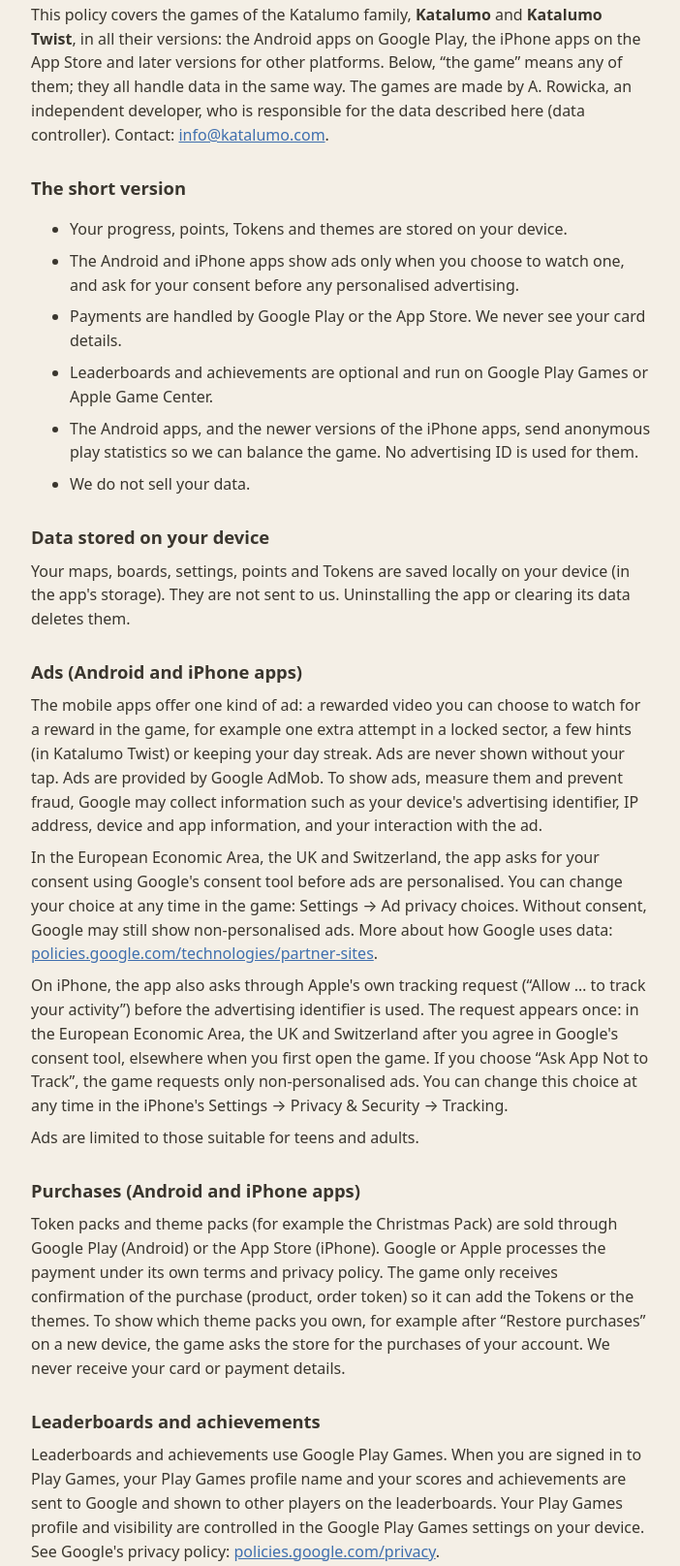
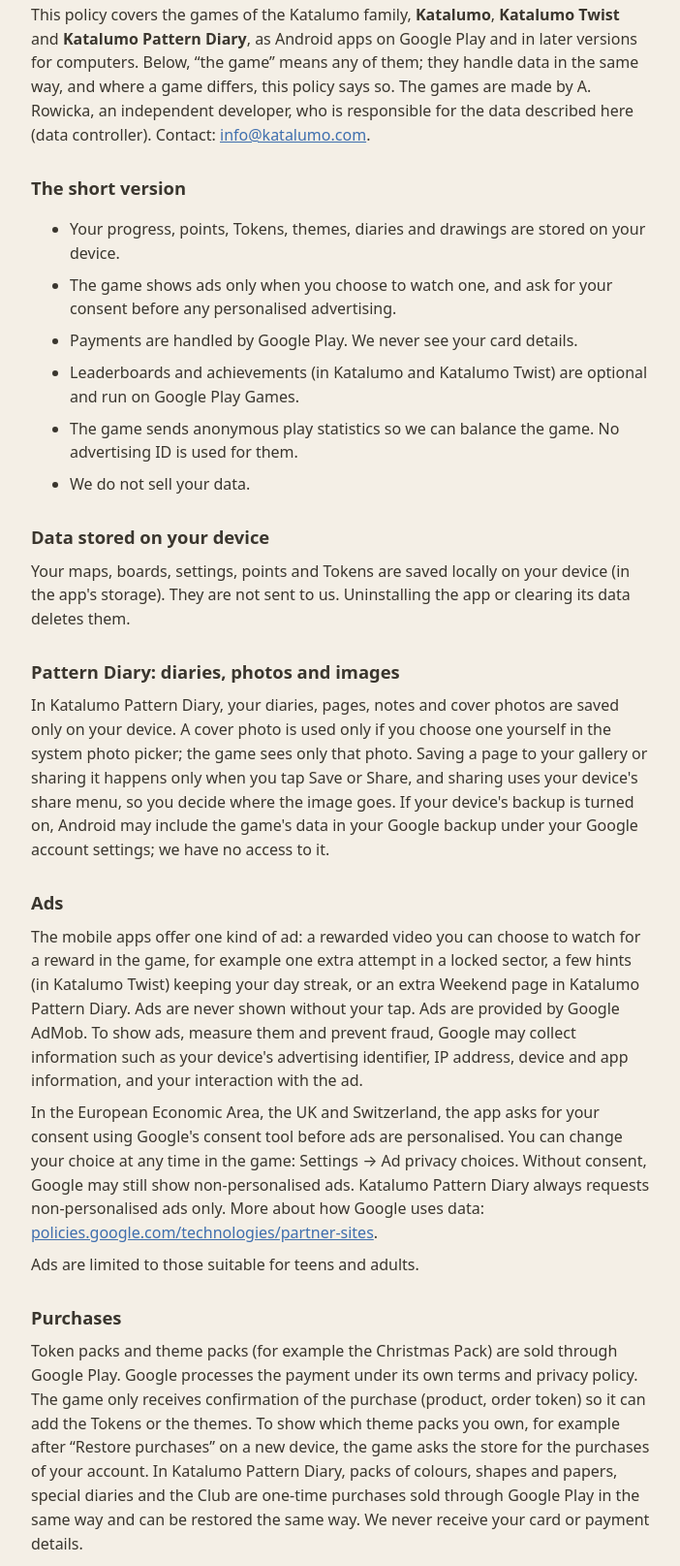
Before and after one commit to Akapitly/katalumo, a plain HTML site: page privacy.html in a window 1280 px wide. Shown: the part 148-1763 px from the top of the page at 97% size, without its empty margins (288-990 px from the left). Drawn offline with Linux system fonts and the light colour scheme.

Commit message:
Add files via upload

```diff
--- a/privacy.html
+++ b/privacy.html
@@ -19,48 +19,48 @@ hr{border:0;border-top:1px solid #cbc2ae;margin:36px 0}
 <p><a href="./">← Katalumo</a></p>
 <h1>Privacy policy</h1>
 <p>Last updated: 18 November 2026</p>
-<p>This policy covers the games of the Katalumo family, <b>Katalumo</b> and <b>Katalumo Twist</b>, in all their versions: the Android apps on Google Play, the iPhone apps on the App Store and later versions for other platforms. Below, “the game” means any of them; they all handle data in the same way. The games are made by A. Rowicka, an independent developer, who is responsible for the data described here (data controller). Contact: <a href="mailto:info@katalumo.com">info@katalumo.com</a>.</p>
+<p>This policy covers the games of the Katalumo family, <b>Katalumo</b>, <b>Katalumo Twist</b> and <b>Katalumo Pattern Diary</b>, as Android apps on Google Play and in later versions for computers. Below, “the game” means any of them; they handle data in the same way, and where a game differs, this policy says so. The games are made by A. Rowicka, an independent developer, who is responsible for the data described here (data controller). Contact: <a href="mailto:info@katalumo.com">info@katalumo.com</a>.</p>
 
 <h2>The short version</h2>
 <ul>
-<li>Your progress, points, Tokens and themes are stored on your device.</li>
-<li>The Android and iPhone apps show ads only when you choose to watch one, and ask for your consent before any personalised advertising.</li>
-<li>Payments are handled by Google Play or the App Store. We never see your card details.</li>
-<li>Leaderboards and achievements are optional and run on Google Play Games or Apple Game Center.</li>
-<li>The Android apps, and the newer versions of the iPhone apps, send anonymous play statistics so we can balance the game. No advertising ID is used for them.</li>
+<li>Your progress, points, Tokens, themes, diaries and drawings are stored on your device.</li>
+<li>The game shows ads only when you choose to watch one, and ask for your consent before any personalised advertising.</li>
+<li>Payments are handled by Google Play. We never see your card details.</li>
+<li>Leaderboards and achievements (in Katalumo and Katalumo Twist) are optional and run on Google Play Games.</li>
+<li>The game sends anonymous play statistics so we can balance the game. No advertising ID is used for them.</li>
 <li>We do not sell your data.</li>
 </ul>
 
 <h2>Data stored on your device</h2>
 <p>Your maps, boards, settings, points and Tokens are saved locally on your device (in the app's storage). They are not sent to us. Uninstalling the app or clearing its data deletes them.</p>
 
-<h2>Ads (Android and iPhone apps)</h2>
-<p>The mobile apps offer one kind of ad: a rewarded video you can choose to watch for a reward in the game, for example one extra attempt in a locked sector, a few hints (in Katalumo Twist) or keeping your day streak. Ads are never shown without your tap. Ads are provided by Google AdMob. To show ads, measure them and prevent fraud, Google may collect information such as your device's advertising identifier, IP address, device and app information, and your interaction with the ad.</p>
-<p>In the European Economic Area, the UK and Switzerland, the app asks for your consent using Google's consent tool before ads are personalised. You can change your choice at any time in the game: Settings → Ad privacy choices. Without consent, Google may still show non-personalised ads. More about how Google uses data: <a href="https://policies.google.com/technologies/partner-sites">policies.google.com/technologies/partner-sites</a>.</p>
-<p>On iPhone, the app also asks through Apple's own tracking request (“Allow … to track your activity”) before the advertising identifier is used. The request appears once: in the European Economic Area, the UK and Switzerland after you agree in Google's consent tool, elsewhere when you first open the game. If you choose “Ask App Not to Track”, the game requests only non-personalised ads. You can change this choice at any time in the iPhone's Settings → Privacy &amp; Security → Tracking.</p>
+<h2>Pattern Diary: diaries, photos and images</h2>
+<p>In Katalumo Pattern Diary, your diaries, pages, notes and cover photos are saved only on your device. A cover photo is used only if you choose one yourself in the system photo picker; the game sees only that photo. Saving a page to your gallery or sharing it happens only when you tap Save or Share, and sharing uses your device's share menu, so you decide where the image goes. If your device's backup is turned on, Android may include the game's data in your Google backup under your Google account settings; we have no access to it.</p>
+
+<h2>Ads</h2>
+<p>The mobile apps offer one kind of ad: a rewarded video you can choose to watch for a reward in the game, for example one extra attempt in a locked sector, a few hints (in Katalumo Twist) keeping your day streak, or an extra Weekend page in Katalumo Pattern Diary. Ads are never shown without your tap. Ads are provided by Google AdMob. To show ads, measure them and prevent fraud, Google may collect information such as your device's advertising identifier, IP address, device and app information, and your interaction with the ad.</p>
+<p>In the European Economic Area, the UK and Switzerland, the app asks for your consent using Google's consent tool before ads are personalised. You can change your choice at any time in the game: Settings → Ad privacy choices. Without consent, Google may still show non-personalised ads. Katalumo Pattern Diary always requests non-personalised ads only. More about how Google uses data: <a href="https://policies.google.com/technologies/partner-sites">policies.google.com/technologies/partner-sites</a>.</p>
 <p>Ads are limited to those suitable for teens and adults.</p>
 
-<h2>Purchases (Android and iPhone apps)</h2>
-<p>Token packs and theme packs (for example the Christmas Pack) are sold through Google Play (Android) or the App Store (iPhone). Google or Apple processes the payment under its own terms and privacy policy. The game only receives confirmation of the purchase (product, order token) so it can add the Tokens or the themes. To show which theme packs you own, for example after “Restore purchases” on a new device, the game asks the store for the purchases of your account. We never receive your card or payment details.</p>
+<h2>Purchases</h2>
+<p>Token packs and theme packs (for example the Christmas Pack) are sold through Google Play. Google processes the payment under its own terms and privacy policy. The game only receives confirmation of the purchase (product, order token) so it can add the Tokens or the themes. To show which theme packs you own, for example after “Restore purchases” on a new device, the game asks the store for the purchases of your account. In Katalumo Pattern Diary, packs of colours, shapes and papers, special diaries and the Club are one-time purchases sold through Google Play in the same way and can be restored the same way. We never receive your card or payment details.</p>
 
 <h2>Leaderboards and achievements</h2>
-<p>Leaderboards and achievements use Google Play Games. When you are signed in to Play Games, your Play Games profile name and your scores and achievements are sent to Google and shown to other players on the leaderboards. Your Play Games profile and visibility are controlled in the Google Play Games settings on your device. See Google's privacy policy: <a href="https://policies.google.com/privacy">policies.google.com/privacy</a>.</p>
-<p>On iPhone, leaderboards and achievements use Apple Game Center. When you are signed in to Game Center, your Game Center nickname and your scores and achievements are sent to Apple and shown to other players. You control Game Center in your device settings (Settings → Game Center). See Apple's privacy policy: <a href="https://www.apple.com/legal/privacy/">apple.com/legal/privacy</a>.</p>
-
+<p>Katalumo and Katalumo Twist use Google Play Games for leaderboards and achievements; Katalumo Pattern Diary has none. When you are signed in to Play Games, your Play Games profile name and your scores and achievements are sent to Google and shown to other players on the leaderboards. Your Play Games profile and visibility are controlled in the Google Play Games settings on your device. See Google's privacy policy: <a href="https://policies.google.com/privacy">policies.google.com/privacy</a>.</p>
 <h2>Daily reminder</h2>
 <p>If you turn on the daily reminder in the game, the game schedules one notification a day on your device. The reminder is created on the device itself; no data is sent for it. You can turn it off at any time in the game's Settings or in your device's notification settings.</p>
 
 <h2>Play statistics</h2>
-<p>To understand how the game is played and to balance it, the Android apps (and, from Katalumo Twist version 1.1.0 and Katalumo version 1.0.1, the iPhone apps) use Google Analytics for Firebase. It records anonymous game events, for example that a sector was finished or locked, which kind of help was used, that a Token pack was bought or that a daily challenge was completed, together with basic technical data (app version, device model, operating system, country derived from the IP address, and a random app-instance identifier). The advertising identifier is not collected for this, and the data is not used for advertising. Statistics are kept for a limited time (at most 14 months) and are used only in aggregated form.</p>
+<p>To understand how the game is played and to balance it, the game uses Google Analytics for Firebase. It records anonymous game events, for example that a sector was finished or locked, which kind of help was used, that a Token pack was bought that a daily challenge was completed, or that a diary page was finished or an image shared, together with basic technical data (app version, device model, operating system, country derived from the IP address, and a random app-instance identifier). The advertising identifier is not collected for this, and the data is not used for advertising. Statistics are kept for a limited time (at most 14 months) and are used only in aggregated form.</p>
 
 <h2>Who receives data, and for how long</h2>
-<p>The game shares data only with the companies named in this policy, Google and Apple, and only for the purposes described here. Both protect your data to a standard equal to this policy, under their own privacy policies and the data-protection terms they provide to developers. We keep no user database of our own: the game has no accounts, and your game data stays on your device. Data held by Google or Apple is kept and deleted under their policies.</p>
+<p>The game shares data only with the company named in this policy, Google, and only for the purposes described here. Google protects your data to a standard equal to this policy, under its own privacy policy and the data-protection terms it provides to developers. We keep no user database of our own: the game has no accounts, and your game data stays on your device. Data held by Google is kept and deleted under its policies.</p>
 
 <h2>Your rights</h2>
-<p>You can ask us for access to, correction or deletion of data we hold about you, or object to its use: write to <a href="mailto:info@katalumo.com">info@katalumo.com</a>. To withdraw your consent to personalised ads, open Settings → Ad privacy choices in the game. You also have the right to complain to your data protection authority. Data processed by Google (ads, Google Play, Play Games, Firebase) can also be managed in your Google account settings; data processed by Apple (App Store, Game Center) in your Apple Account settings.</p>
+<p>You can ask us for access to, correction or deletion of data we hold about you, or object to its use: write to <a href="mailto:info@katalumo.com">info@katalumo.com</a>. To withdraw your consent to personalised ads, open Settings → Ad privacy choices in the game. You also have the right to complain to your data protection authority. Data processed by Google (ads, Google Play, Play Games, Firebase) can also be managed in your Google account settings.</p>
 
 <h2>Children</h2>
-<p>The Katalumo games are puzzle games for teens and adults and are not directed at children under 13.</p>
+<p>The Katalumo games are puzzle and creative games for teens and adults and are not directed at children under 13.</p>
 
 <h2>Changes</h2>
 <p>If this policy changes, the new version will be published on this page with a new date.</p>
```
